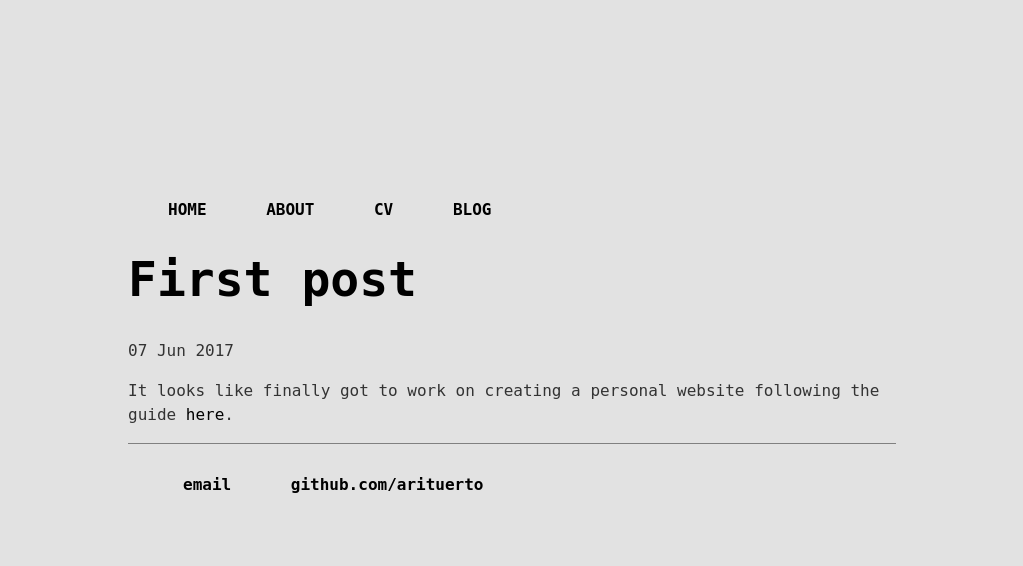
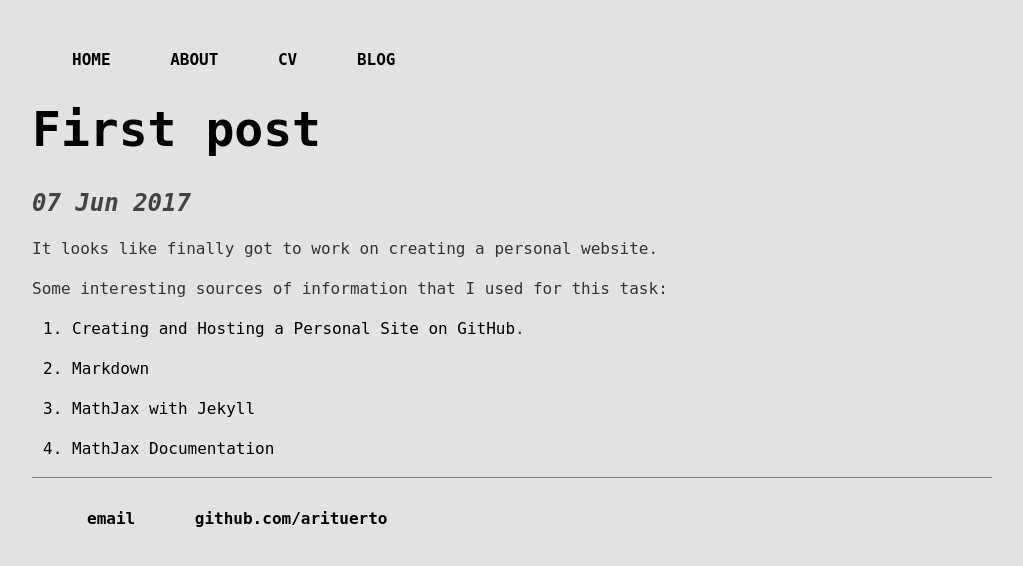
Before and after one commit to arituerto/arituerto.github.io, a Jekyll site: the page built from _posts/2017-06-07-First-post.md, in a window 1280 px wide. Shown: the top 566 px of the page, without its empty margins (128-1151 px from the left). Built offline with Jekyll 4.4.1, drawn with Linux system fonts in a browser that asks for light colours.

Commit message:
drafts added. learning css and markdown.

```diff
--- a/_layouts/post.html
+++ b/_layouts/post.html
@@ -2,7 +2,7 @@
 layout: default
 ---
 <h1>{{ page.title }}</h1>
-<p class="meta">{{ page.date | date_to_string }}</p>
+<h2 class="meta">{{ page.date | date_to_string }}</h2>
 
 <div class="post">
 
--- a/_posts/2017-06-07-First-post.md
+++ b/_posts/2017-06-07-First-post.md
@@ -4,4 +4,14 @@ title: "First post"
 date: 2017-06-07
 published: true
 ---
-It looks like finally got to work on creating a personal website following the guide [here](http://jmcglone.com/guides/github-pages/).
+It looks like finally got to work on creating a personal website.
+
+Some interesting sources of information that I used for this task:
+
+1. [Creating and Hosting a Personal Site on GitHub](http://jmcglone.com/guides/github-pages/).
+
+2. [Markdown](https://daringfireball.net/projects/markdown/)
+
+3. [MathJax with Jekyll](http://gastonsanchez.com/visually-enforced/opinion/2014/02/16/Mathjax-with-jekyll/)
+
+4. [MathJax Documentation](http://docs.mathjax.org/en/latest/index.html)
--- a/css/main.css
+++ b/css/main.css
@@ -1,10 +1,11 @@
 body {
+  font-family:'Monospace';
   background-color: #e2e2e2;
-    margin: 200px auto;
-    width: 60%;
+  margin: 50px auto;
+  padding: 0;
+  width: 75%;
 }
 nav ul, footer ul {
-    font-family:'Monospace';
   list-style: none;
   font-weight: bold;
 }
@@ -15,24 +16,31 @@ nav ul li, footer ul li {
 }
 a {
   text-decoration: none;
-    color: black;
+  color: #000000;
 }
 a:hover {
   text-decoration: underline;
-    color: black;
+  color: #000000;
 }
 a:visited {
-    color: gray;
+  color: #777777;
 }
 h1 {
-    font-family:'Monospace';
   font-size: 3em;
+  color: #000000;
+}
+h2 {
+  font-style: italic;
+  font-size: 1.5em;
+  color: #444;
 }
 p {
-    font-family:'Monospace';
   font-size: 1em;
   line-height: 1.5em;
   color: #333;
+}
+em {
+  font-weight: bold;
 }
 footer {
   padding: 15px;
@@ -40,7 +48,6 @@ footer {
   font-size: 1em;
 }
 ul.posts {
-    font-family:'Monospace';
   font-size: 1.5em;
   margin: 20px auto 40px;
 }
--- a/index.html
+++ b/index.html
@@ -4,4 +4,7 @@
 ---
 <div class="blurb">
 	<h1>Hi there, I'm Alejandro Rituerto!</h1>
+	<p>
+		Welcome to my personal still on-construction website.
+	</p>
 </div><!-- /.blurb -->
```
Also changed, not shown: _drafts/tests.md (added, +20 -0 lines), 1 other file. Lines whose indentation alone changed are shown as unchanged.
